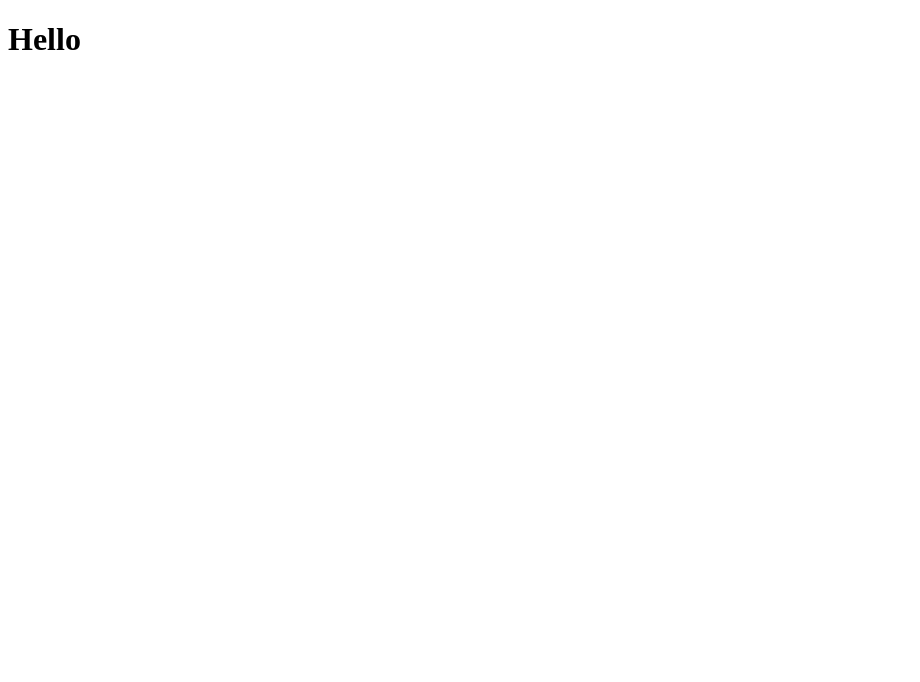
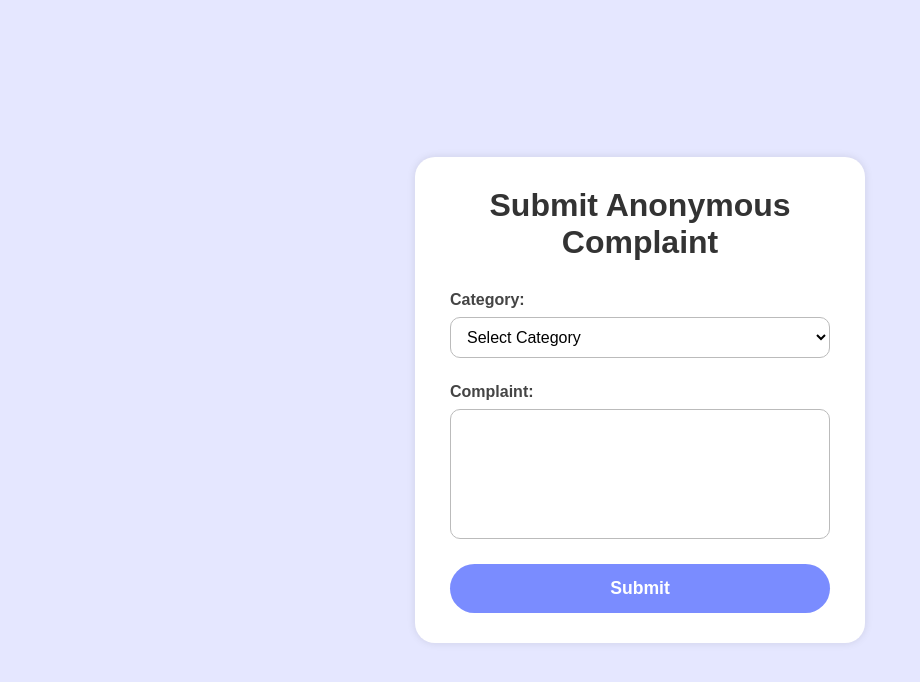
Before and after one commit to OryanMenachem/complaint-app-client, a website: page public/complaint.html in a window 1280 px wide. Shown: the whole page, without its empty margins (0-920 px from the left). Drawn offline with Linux system fonts and the light colour scheme.

Commit message:
feat: implement complaint.html form for submitting complaints

```diff
--- a/public/complaint.html
+++ b/public/complaint.html
@@ -2,10 +2,28 @@
 <html lang="en">
   <head>
     <meta charset="UTF-8" />
-    <meta name="viewport" content="width=device-width, initial-scale=1.0" />
-    <title>Document</title>
+    <meta name="viewport" content="width=device-width, initial-scale=1" />
+    <link rel="stylesheet" href="./styles/complaint.style.css" />
+    <title>Submit Anonymous Complaint</title>
   </head>
   <body>
-    <h1>Hello</h1>
+    <main>
+      <h1>Submit Anonymous Complaint</h1>
+      <form action="http://localhost:3000/complaints/submit" method="post">
+        <label for="category">Category:</label>
+        <select id="category" name="category" required>
+          <option value="">Select Category</option>
+          <option value="food">Food</option>
+          <option value="equipment">Equipment</option>
+          <option value="orders">Orders</option>
+          <option value="other">Other</option>
+        </select>
+
+        <label for="content">Complaint:</label>
+        <textarea id="content" name="content" rows="6" required></textarea>
+
+        <button type="submit">Submit</button>
+      </form>
+    </main>
   </body>
 </html>
--- /dev/null
+++ b/public/styles/complaint.style.css
@@ -0,0 +1,99 @@
+* {
+  margin: 0;
+  padding: 0;
+  box-sizing: border-box;
+}
+
+body {
+  font-family: "Arial", sans-serif;
+  background: #e5e7ff;
+  min-height: 100vh;
+  display: flex;
+  align-items: center;
+  justify-content: center;
+  padding: 20px;
+}
+
+main {
+  background: #fff;
+  border-radius: 20px;
+  padding: 30px 35px;
+  max-width: 450px;
+  width: 100%;
+  box-shadow: 0 0 8px rgba(0, 0, 0, 0.1);
+  text-align: center;
+  position: relative;
+}
+
+h1 {
+  color: #333;
+  font-size: 2rem;
+  font-weight: 700;
+  margin-bottom: 30px;
+}
+
+form {
+  display: flex;
+  flex-direction: column;
+  align-items: stretch;
+}
+
+label {
+  font-size: 1rem;
+  font-weight: 600;
+  color: #444;
+  margin-bottom: 8px;
+  text-align: left;
+}
+
+select,
+textarea {
+  width: 100%;
+  padding: 10px 12px;
+  border-radius: 10px;
+  border: 1px solid #bbb;
+  font-size: 1rem;
+  outline: none;
+  margin-bottom: 25px;
+  background: #fff;
+  resize: none;
+  transition: border-color 0.3s ease;
+}
+
+select:focus,
+textarea:focus {
+  border-color: #7a8cff;
+}
+
+button {
+  background-color: #7a8cff;
+  color: white;
+  border: none;
+  border-radius: 25px;
+  padding: 14px 0;
+  font-size: 1.1rem;
+  font-weight: 600;
+  cursor: pointer;
+  width: 100%;
+  transition: background-color 0.3s ease;
+}
+
+button:hover {
+  background-color: #5d6ddb;
+}
+
+button:active {
+  background-color: #4b55b5;
+}
+
+
+@media (max-width: 500px) {
+  main {
+    padding: 25px 20px;
+  }
+
+  h1 {
+    font-size: 1.6rem;
+    margin-bottom: 20px;
+  }
+}
--- /dev/null
+++ b/public/styles/index.style.css
@@ -0,0 +1,108 @@
+* {
+  margin: 0;
+  padding: 0;
+  box-sizing: border-box;
+}
+
+body {
+  font-family: "Arial", sans-serif;
+  background: #e5e7ff;
+  min-height: 100vh;
+  display: flex;
+  align-items: center;
+  justify-content: center;
+  padding: 20px;
+}
+
+main {
+  background: #fff;
+  border-radius: 20px;
+  padding: 30px 35px;
+  max-width: 450px;
+  width: 100%;
+  box-shadow: 0 0 8px rgba(0, 0, 0, 0.1);
+  text-align: center;
+  position: relative;
+}
+
+h1 {
+  color: #333;
+  font-size: 2rem;
+  font-weight: 700;
+  margin-bottom: 10px;
+}
+
+h2 {
+  color: #666;
+  font-size: 1.1rem;
+  font-weight: normal;
+  margin-bottom: 30px;
+}
+
+img {
+  max-width: 80%;
+  height: auto;
+  border-radius: 15px;
+  margin: 20px 0 30px 0;
+}
+
+a {
+  text-decoration: none;
+  display: inline-block;
+}
+
+button {
+  background-color: #7a8cff;
+  color: white;
+  border: none;
+  border-radius: 25px;
+  padding: 14px 0;
+  font-size: 1rem;
+  font-weight: 600;
+  cursor: pointer;
+  margin: 8px 10px;
+  width: 160px;
+  height: 48px;
+  display: inline-flex;
+  align-items: center;
+  justify-content: center;
+  transition: background-color 0.3s ease;
+}
+
+button:hover {
+  background-color: #5d6ddb;
+}
+
+button:active {
+  background-color: #4b55b5;
+}
+
+/* כפתור נוסף עם צבע שונה */
+button:nth-of-type(2) {
+  background-color: #ff9a9e;
+  margin-left: 5px;
+}
+
+button:nth-of-type(2):hover {
+  background-color: #d7707a;
+}
+
+button:nth-of-type(2):active {
+  background-color: #b0555d;
+}
+
+/* רספונסיביות */
+@media (max-width: 500px) {
+  main {
+    padding: 25px 20px;
+  }
+
+  h1 {
+    font-size: 1.6rem;
+  }
+
+  button {
+    width: 100%;
+    margin: 8px 0;
+  }
+}
```
Also changed, not shown: public/index.html (+3 -2 lines), public/style.css (deleted).
